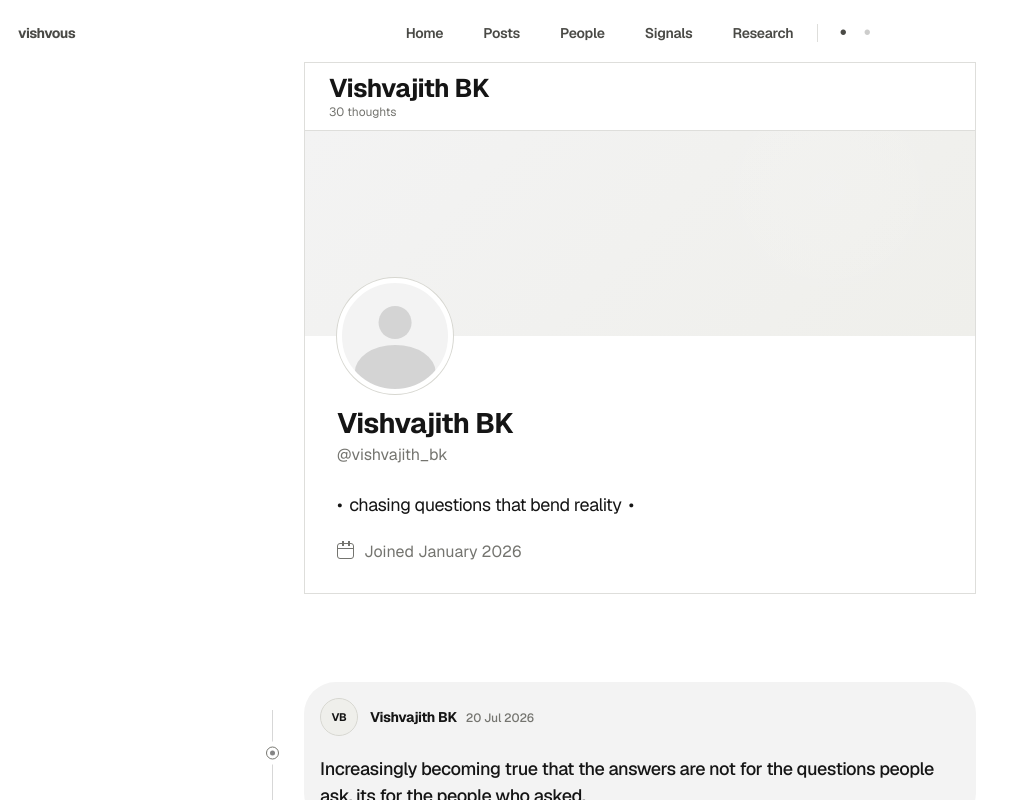
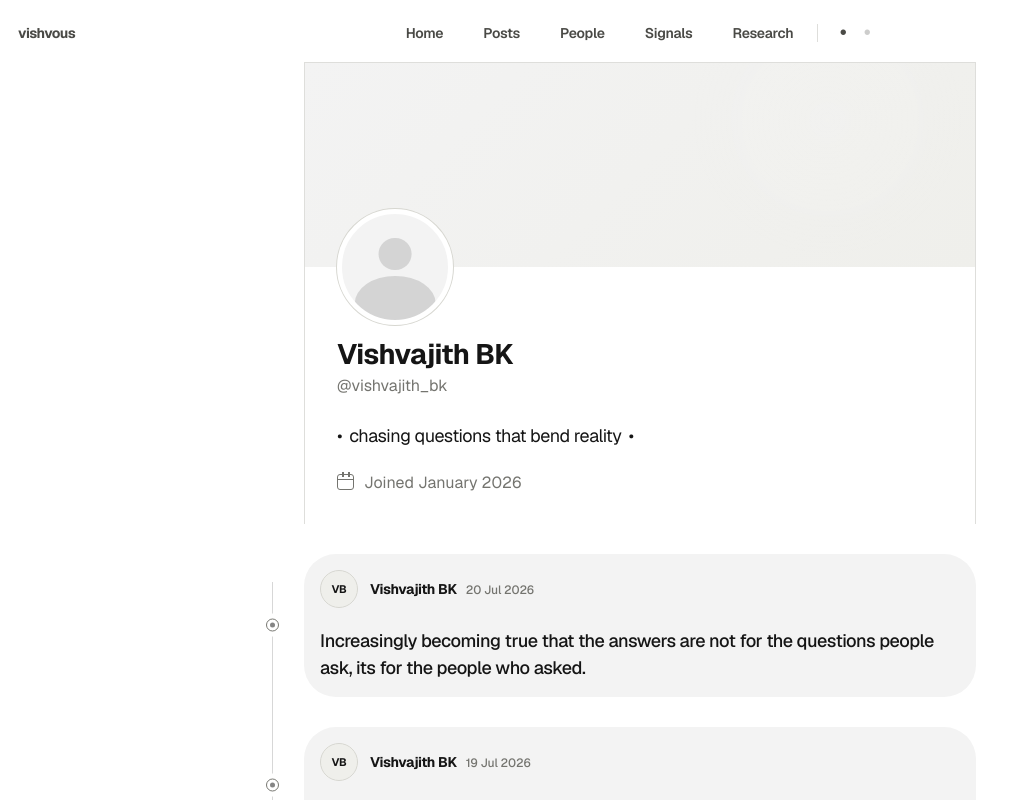
Before and after one commit to vishvajithbk/vishvous-portfolio-site, a Next.js app: page /posts in a window 1280 px wide. Shown: the top 800 px of the page, without its empty margins (0-1021 px from the left). Built offline with nearby package versions, Linux system fonts and the light colour scheme.

Commit message:
Streamline Posts profile

```diff
--- a/app/posts/PostsProfile.tsx
+++ b/app/posts/PostsProfile.tsx
@@ -25,7 +25,7 @@ function DummyAvatar({ compact = false }: { compact?: boolean }) {
   );
 }
 
-export function PostsProfile({ thoughtCount }: { thoughtCount: number }) {
+export function PostsProfile() {
   useEffect(() => {
     const root = document.documentElement;
     let previousScrollY = window.scrollY;
@@ -79,23 +79,12 @@ export function PostsProfile({ thoughtCount }: { thoughtCount: number }) {
         <span className={styles.takeoverJoined}>{profile.joined}</span>
       </div>
 
-      <section
-        className={styles.profileHeader}
-        aria-labelledby="posts-profile-name"
-        aria-label="Posts profile"
-      >
-        <header className={styles.profileTopline}>
-          <div>
-            <h2 id="posts-profile-name">{profile.name}</h2>
-            <p>{thoughtCount} thoughts</p>
-          </div>
-        </header>
-
+      <section className={styles.profileHeader} aria-label="Posts profile">
         <div className={styles.profileBanner} aria-hidden="true" />
 
         <div className={styles.profileDetails}>
           <DummyAvatar />
-          <p className={styles.profileName}>{profile.name}</p>
+          <h2 className={styles.profileName}>{profile.name}</h2>
           <p className={styles.profileHandle}>{profile.handle}</p>
           <p className={styles.profileBio}>{profile.bio}</p>
           <p className={styles.profileJoined}>
--- a/app/posts/page.tsx
+++ b/app/posts/page.tsx
@@ -1,13 +1,12 @@
 import { PostsProfile } from "./PostsProfile";
 import { ThoughtTimeline } from "./ThoughtTimeline";
 import styles from "./posts.module.css";
-import { thoughts } from "./thoughts";
 
 export default function Posts() {
   return (
     <main className={styles.postsPage} aria-label="Posts page">
       <h1 className="sr-only">Posts</h1>
-      <PostsProfile thoughtCount={thoughts.length} />
+      <PostsProfile />
       <ThoughtTimeline />
     </main>
   );
--- a/app/posts/posts.module.css
+++ b/app/posts/posts.module.css
@@ -6,41 +6,18 @@
 .profileHeader {
   width: var(--content-width);
   max-width: var(--content-max-width);
-  margin: -1px auto clamp(64px, 7vw, 88px);
+  margin: -1px auto 30px;
   overflow: hidden;
   border: 1px solid var(--color-rule);
+  border-bottom: 0;
   background: var(--color-canvas);
 }
 
-.profileTopline {
-  display: flex;
-  min-height: 66px;
-  align-items: center;
-  padding: 12px var(--space-6);
-  border-bottom: 1px solid var(--color-rule);
-}
-
-.profileTopline h2,
-.profileTopline p,
 .profileName,
 .profileHandle,
 .profileBio,
 .profileJoined {
   margin: 0;
-}
-
-.profileTopline h2 {
-  font-size: clamp(20px, 2vw, 26px);
-  font-weight: var(--font-weight-bold);
-  letter-spacing: var(--tracking-tight);
-  line-height: 1.05;
-}
-
-.profileTopline p {
-  margin-top: 5px;
-  color: var(--color-text-muted);
-  font-size: var(--font-size-caption);
-  line-height: 1;
 }
 
 .profileBanner {
@@ -365,12 +342,7 @@
 
   .profileHeader {
     width: 100%;
-    margin-bottom: 52px;
-  }
-
-  .profileTopline {
-    min-height: 58px;
-    padding-inline: var(--space-5);
+    margin-bottom: 22px;
   }
 
   .profileBanner {
```
Also changed, not shown: 1 other file (tests, documents, lock files or other folders).
